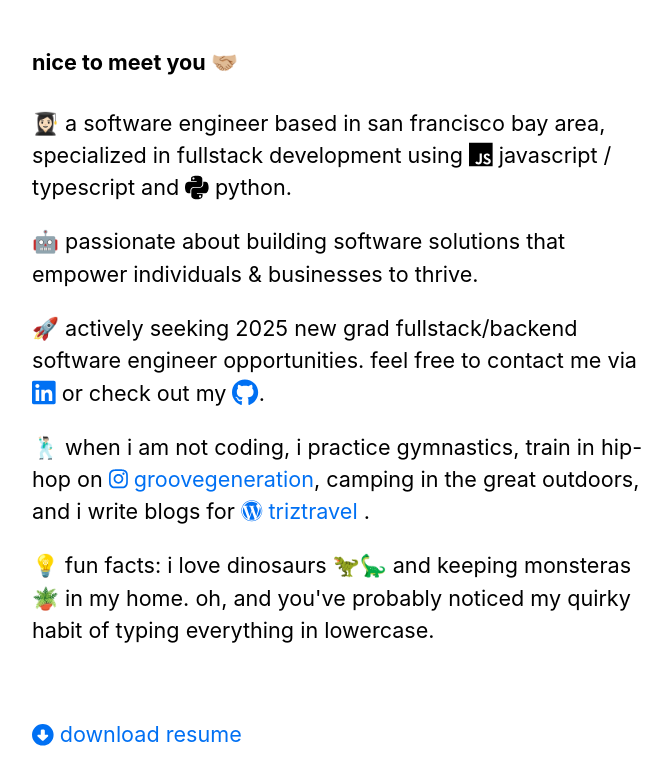
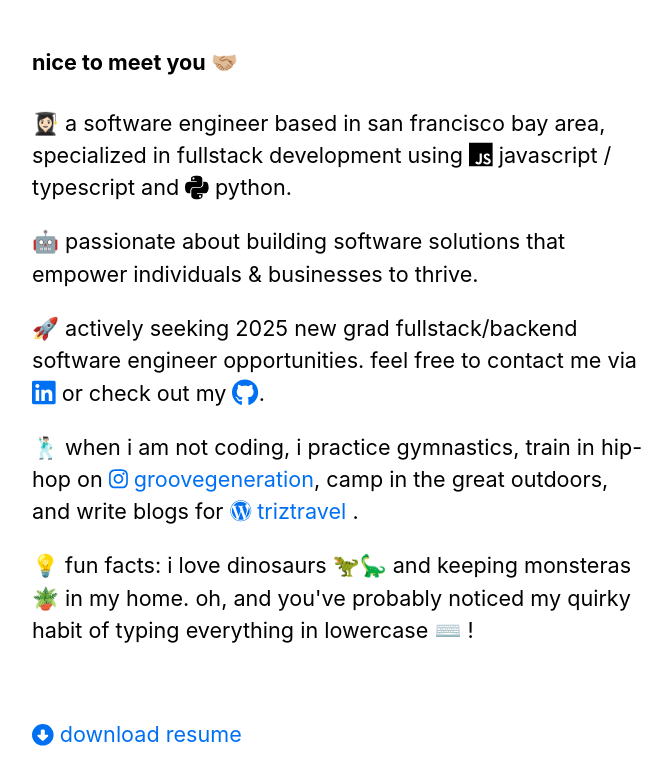
Before and after one commit to yunchipang/nextjs-portfolio, a Next.js app: page / in a window 1280 px wide. Shown: the part 350-1134 px from the top of the page, without its empty margins (302-974 px from the left). Built offline with nearby package versions, Linux system fonts and the light colour scheme.

Commit message:
update index

```diff
--- a/src/pages/index.tsx
+++ b/src/pages/index.tsx
@@ -49,7 +49,7 @@ export default function Home() {
           <Link href={profileLinks.GG} target="_blank">
             <FontAwesomeIcon icon={faInstagram} /> groovegeneration
           </Link>
-          , camping in the great outdoors, and i write blogs for{' '}
+          , camp in the great outdoors, and write blogs for{' '}
           <Link href={profileLinks.TRIZTRAVEL} target="_blank">
             <FontAwesomeIcon icon={faWordpress} /> triztravel
           </Link>{' '}
@@ -58,7 +58,7 @@ export default function Home() {
         <p>
           💡 fun facts: i love dinosaurs 🦖🦕 and keeping monsteras🪴 in my
           home. oh, and you've probably noticed my quirky habit of typing
-          everything in lowercase.
+          everything in lowercase ⌨️ !
         </p>
       </section>
     </Layout>
```
